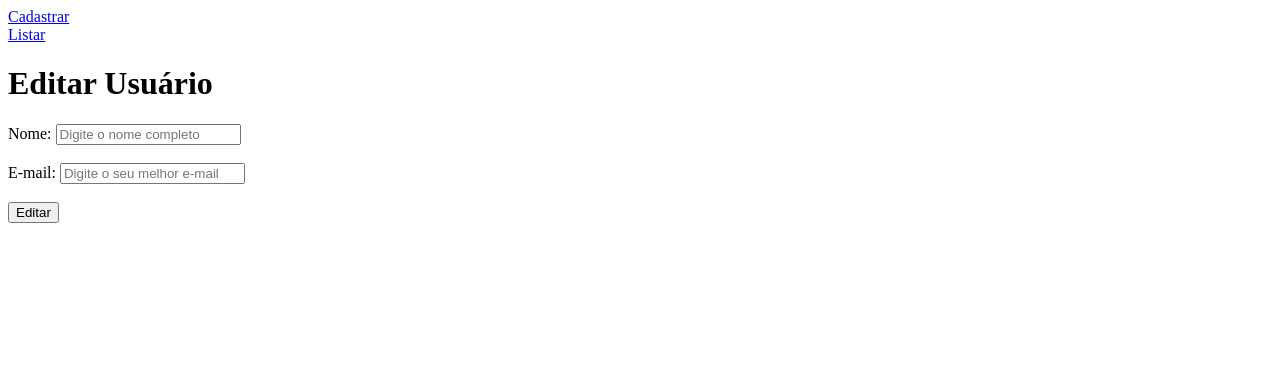
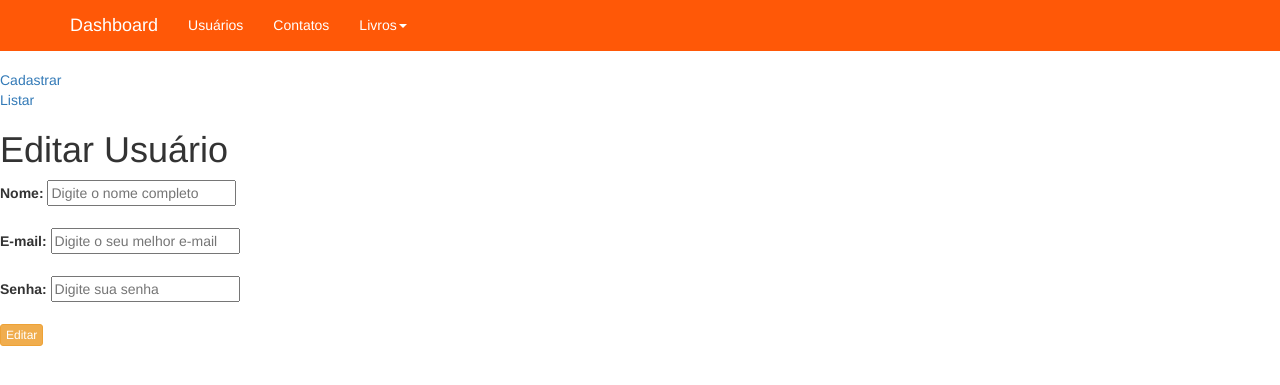
Before and after one commit to arleyrobert/EASYBOOK, a PHP site: page /aula/adm/edit_usuario.php in a window 1280 px wide. Shown: the top 385 px of the page. Run offline with PHP 8.4, Linux system fonts and the light colour scheme; data comes from the database, SQL or seed files in the repository; data that the repository does not hold is empty.

Commit message:
Add files via upload

```diff
--- a/adm/edit_usuario.php
+++ b/adm/edit_usuario.php
@@ -1,3 +1,51 @@
+<!DOCTYPE html>
+<html lang="pt-br">
+	<head>
+		<meta charset="utf-8">
+		<meta http-equiv="X-UA-Compatible" content="IE=edge">
+		<meta name="viewport" content="width=device-width, initial-scale=1">
+		<meta name="description" content="">
+		<meta name="author" content="Easy Book">
+		<link rel="icon" href="imagens/favicon.ico">
+
+		<title>Administrativo - Easy Book</title>
+		<link href="css/bootstrap.css" rel="stylesheet">
+		<link href="css/ie10-viewport-bug-workaround.css" rel="stylesheet">
+		<link href="css/theme.css" rel="stylesheet">
+		<script src="js/ie-emulation-modes-warning.js"></script>
+	</head>
+
+	<body role="document">
+
+    <!-- Fixed navbar -->
+    <nav class="navbar navbar-inverse navbar-fixed-top">
+		<div class="container">
+			<div class="navbar-header">
+				<button type="button" class="navbar-toggle collapsed" data-toggle="collapse" data-target="#navbar" aria-expanded="false" aria-controls="navbar">
+					<span class="sr-only">Toggle navigation</span>
+					<span class="icon-bar"></span>
+					<span class="icon-bar"></span>
+					<span class="icon-bar"></span>
+				</button>
+				<a class="navbar-brand" href="administrativo.php">Dashboard</a>
+			</div>
+			<div id="navbar" class="navbar-collapse collapse">
+				<ul class="nav navbar-nav">
+					<li><a href="#">Usuários</a></li>
+					<li><a href="ver_contatos.php">Contatos</a></li>
+					<li class="dropdown">
+						<a href="#" class="dropdown-toggle" data-toggle="dropdown" role="button" aria-haspopup="true" aria-expanded="false">Livros<span class="caret"></span></a>
+						<ul class="dropdown-menu">
+							<li><a href="#">Sugestões</a></li>
+							<li><a href="#">Biblioteca</a></li>
+						</ul>
+					</li>
+				</ul>
+			</div><!--/.nav-collapse -->
+		</div>
+    </nav>
+
+
 <?php
 session_start();
 include_once("conexao.php");
@@ -6,15 +54,9 @@ $result_usuario = "SELECT * FROM usuarios WHERE id = '$id'";
 $resultado_usuario = mysqli_query($conn, $result_usuario);
 $row_usuario = mysqli_fetch_assoc($resultado_usuario);
 ?>
-<!DOCTYPE html>
-<html lang="pt-br">
-	<head>
-		<meta charset="utf-8">
-		<title>CRUD - Editar</title>
-	</head>
-	<body>
+
 		<a href="cad_usuario.php">Cadastrar</a><br>
-		<a href="index.php">Listar</a><br>
+		<a href="administrativo.php">Listar</a><br>
 		<h1>Editar Usuário</h1>
 		<?php
 		if(isset($_SESSION['msg'])){
@@ -31,7 +73,11 @@ $row_usuario = mysqli_fetch_assoc($resultado_usuario);
 			<label>E-mail: </label>
 			<input type="email" name="email" placeholder="Digite o seu melhor e-mail" value="<?php echo $row_usuario['email']; ?>"><br><br>
 
-			<input type="submit" value="Editar">
+			<label>Senha: </label>
+			<input type="password" name="senha" placeholder="Digite sua senha"><br><br>
+
+
+			<input type="submit" value="Editar" class='btn btn-xs btn-warning'>
 		</form>
 	</body>
 </html>
--- a/adm/proc_cad_usuario.php
+++ b/adm/proc_cad_usuario.php
@@ -4,11 +4,12 @@ include_once("conexao.php");
 
 $nome = filter_input(INPUT_POST, 'nome', FILTER_SANITIZE_STRING);
 $email = filter_input(INPUT_POST, 'email', FILTER_SANITIZE_EMAIL);
+$senha = md5($_POST['senha']);
 
 //echo "Nome: $nome <br>";
 //echo "E-mail: $email <br>";
 
-$result_usuario = "INSERT INTO usuarios (nome, email, created) VALUES ('$nome', '$email', NOW())";
+$result_usuario = "INSERT INTO usuarios (nome, email,senha, niveis_acesso_id, created) VALUES ('$nome', '$email','$senha','3', NOW())";
 $resultado_usuario = mysqli_query($conn, $result_usuario);
 
 if(mysqli_insert_id($conn)){
--- a/adm/proc_edit_usuario.php
+++ b/adm/proc_edit_usuario.php
@@ -5,11 +5,12 @@ include_once("conexao.php");
 $id = filter_input(INPUT_POST, 'id', FILTER_SANITIZE_NUMBER_INT);
 $nome = filter_input(INPUT_POST, 'nome', FILTER_SANITIZE_STRING);
 $email = filter_input(INPUT_POST, 'email', FILTER_SANITIZE_EMAIL);
+$senha = md5($_POST['senha']);
 
 //echo "Nome: $nome <br>";
 //echo "E-mail: $email <br>";
 
-$result_usuario = "UPDATE usuarios SET nome='$nome', email='$email', modified=NOW() WHERE id='$id'";
+$result_usuario = "UPDATE usuarios SET nome='$nome', email='$email',senha='$senha', modified=NOW() WHERE id='$id'";
 $resultado_usuario = mysqli_query($conn, $result_usuario);
 
 if(mysqli_affected_rows($conn)){
```
Also changed, not shown: adm/cad_usuario.php (+50 -5 lines).
